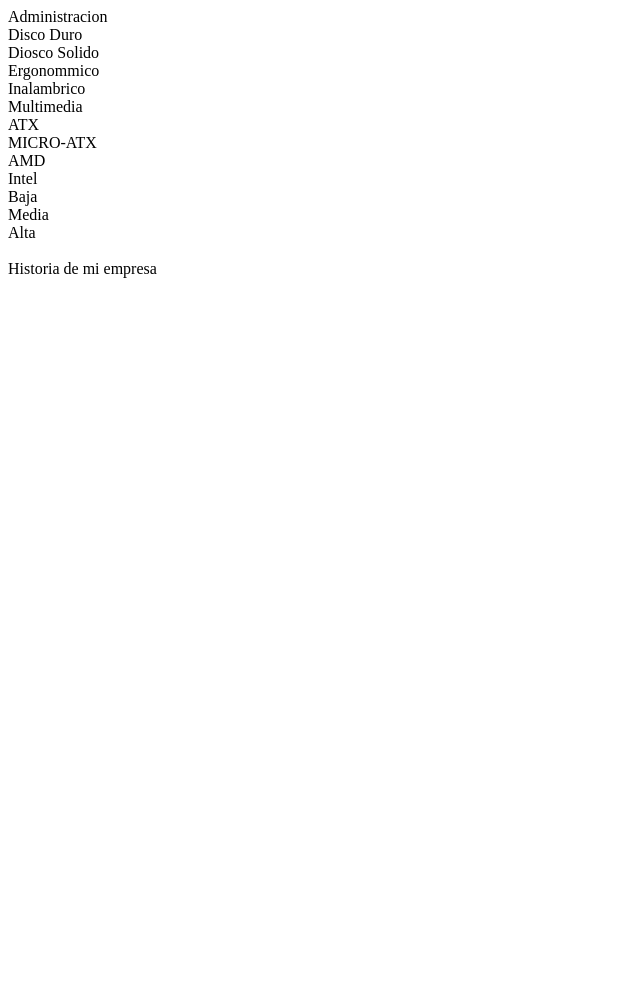
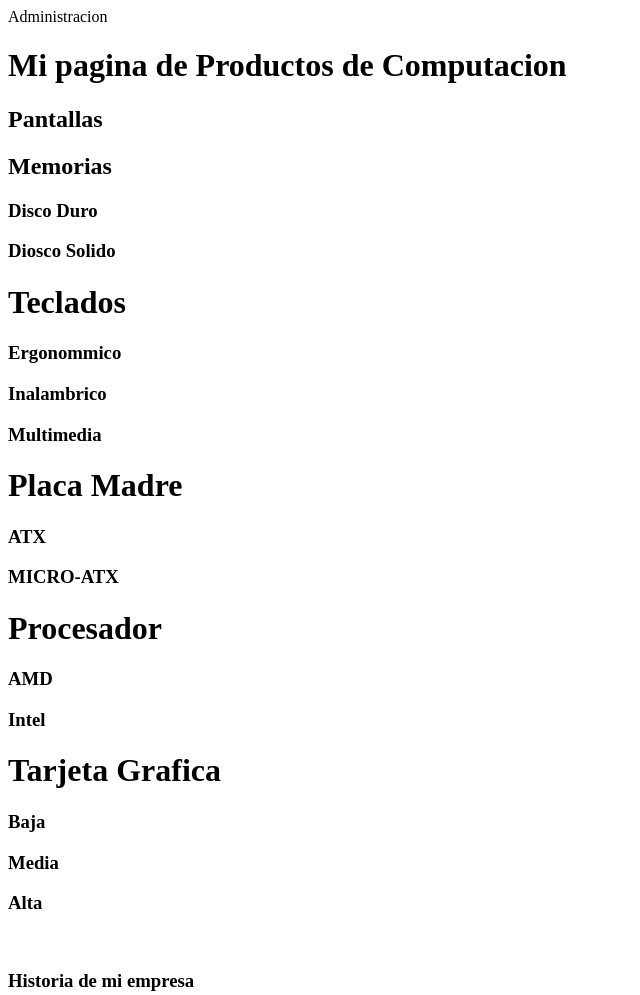
Before and after one commit to CRIS2617/001-Cris, a plain HTML site: page index.html in a window 1280 px wide. Shown: the whole page, without its empty margins (0-640 px from the left). Before the commit the page ends 800 px from the top, so only its background shows below. Drawn offline with Linux system fonts and the light colour scheme.

Commit message:
"Punto uno"

```diff
--- a/index.html
+++ b/index.html
@@ -10,28 +10,28 @@
         <div>Administracion</div>
     </nav>
 
-    <title>Mi pagina de Productos de Computacion</title>
-    <title>Pantallas</title>
-    <title>Memorias</title>
-        <div>Disco Duro</div>
-        <div>Diosco Solido</div>
-    <title>Teclados</title>
-        <div>Ergonommico</div>
-        <div>Inalambrico</div>
-        <div>Multimedia</div>
-    <title>Placa Madre</title>
-        <div>ATX</div>
-        <div>MICRO-ATX</div>
-    <title>Procesador</title>
-        <div>AMD</div>
-        <div>Intel</div>
-    <title>Tarjeta Grafica</title>
-        <div>Baja</div>
-        <div>Media</div>
-        <div>Alta</div>
+    <h1>Mi pagina de Productos de Computacion</h1>
+        <h2>Pantallas</h2>
+        <h2>Memorias</h2>
+            <h3>Disco Duro</h3>
+            <h3>Diosco Solido</h3>
+        <h1>Teclados</h1>
+            <h3>Ergonommico</h3>
+            <h3>Inalambrico</h3>
+            <h3>Multimedia</h3>
+        <h1>Placa Madre</h1>
+            <h3>ATX</h3>
+            <h3>MICRO-ATX</h3>
+        <h1>Procesador</h1>
+            <h3>AMD</h3>
+            <h3>Intel</h3>
+        <h1>Tarjeta Grafica</h1>
+            <h3>Baja</h3>
+            <h3>Media</h3>
+            <h3>Alta</h3>
     <br>
 
-<div> Historia de mi empresa</div>
+<h3> Historia de mi empresa</h3>
 
 
 </body>
```
